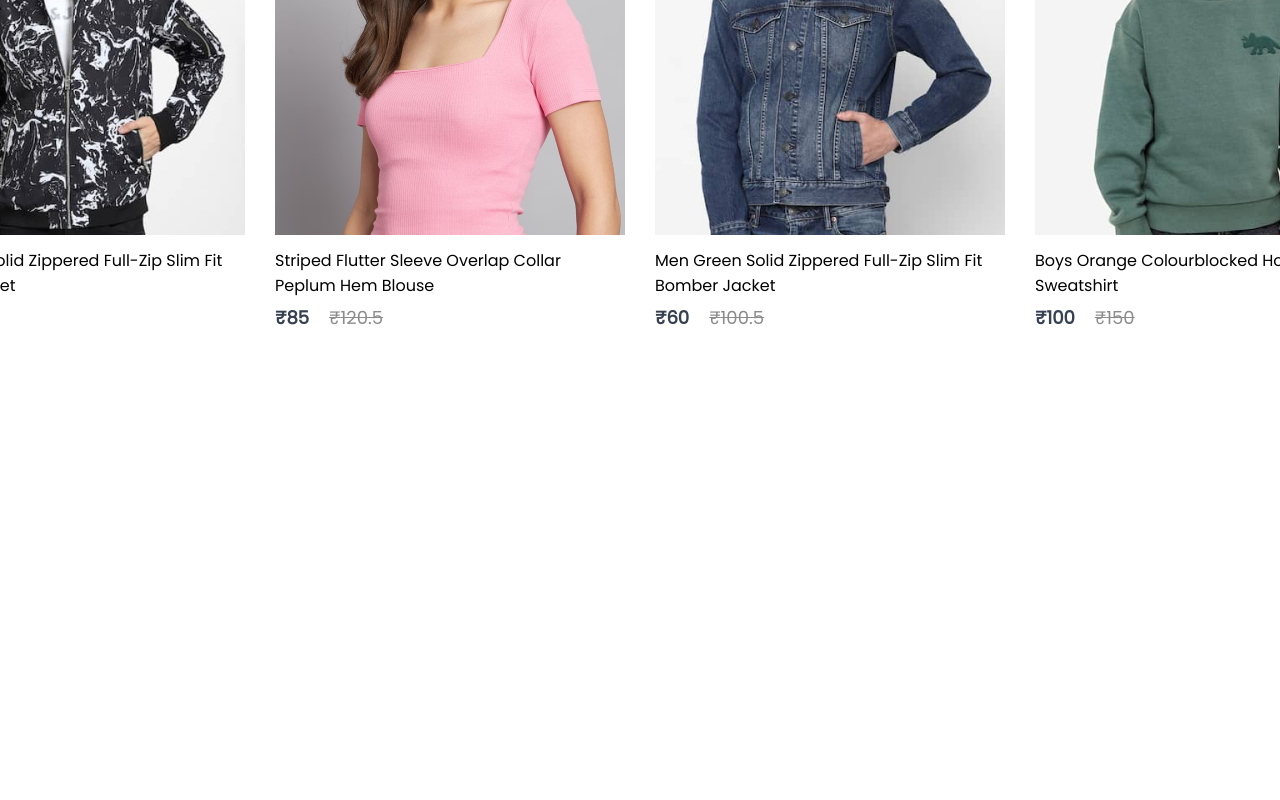
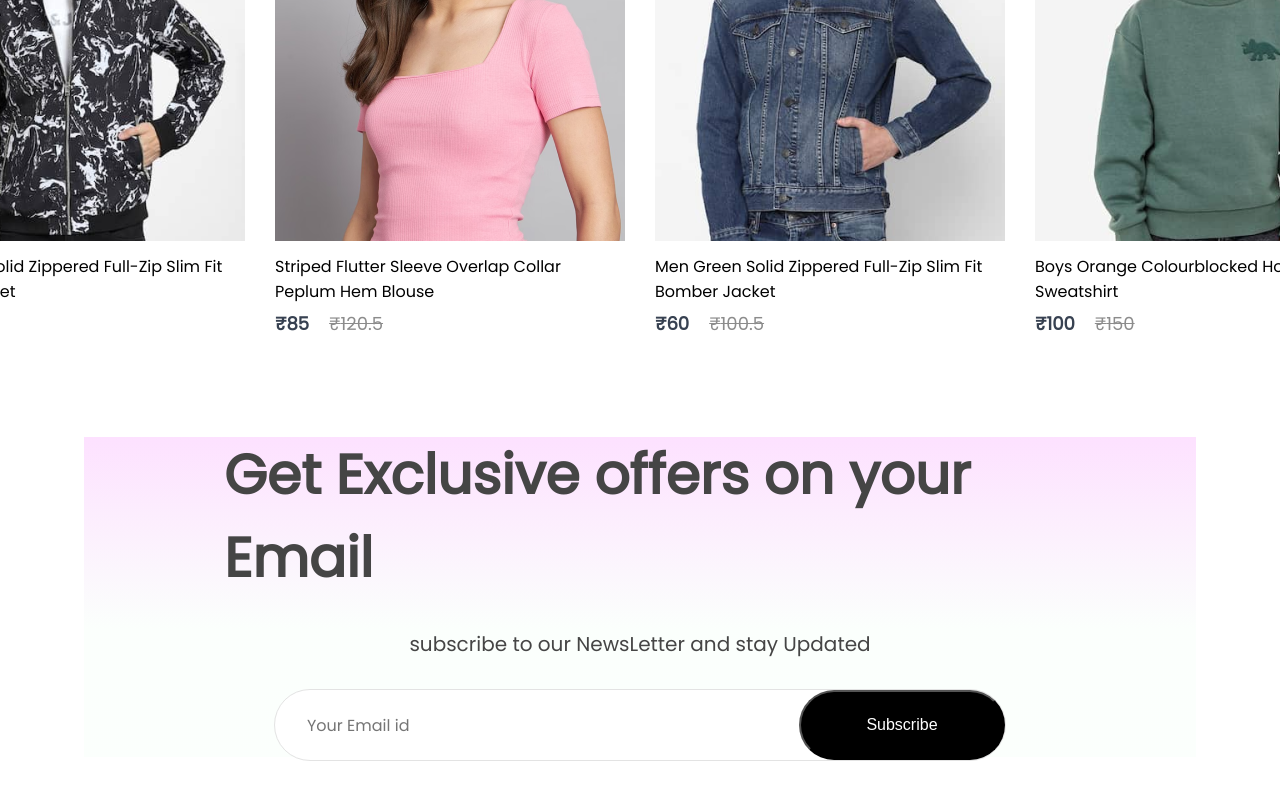
Before and after one commit to saranedubridge/E-commerce, a React (Vite) app in the folder frontend/: page / in a window 1280 px wide. Shown: the part 3121-3921 px from the top of the page. Before the commit the page ends 3452 px from the top, so only its background shows below. Built offline with nearby package versions, Linux system fonts and the light colour scheme.

Commit message:
newsLetter compounent created

```diff
--- a/frontend/src/Components/NewCollections/NewCollections.css
+++ b/frontend/src/Components/NewCollections/NewCollections.css
@@ -3,7 +3,8 @@
     flex-direction: column;
     align-items: center;
     gap: 10px;
-    height: 90vh;
+    margin-bottom: 100px;
+
 
 }
 
--- /dev/null
+++ b/frontend/src/Components/NewsLetter/NewsLetter.css
@@ -0,0 +1,56 @@
+.newsletter{
+    width: 65%;
+    height:40vh;
+    display:flex;
+    flex-direction:column;
+    align-items: center;
+    justify-content: center;
+    margin: auto;
+    padding: 0px 140px;
+    margin-bottom: 150px;
+    background: linear-gradient(180deg, #fde1ff 0%, #e1ffea22 60%);
+    gap:30px
+}
+
+.newsletter h1{
+    color: #454545;
+    font-size: 55px;
+    font-weight:600;
+}
+
+.newsletter p{
+    color: #454545;
+    font-size: 20px;
+}
+
+.newsletter div{
+    display: flex;
+    align-items: center;
+    justify-content: space-between;
+    background: white;
+    width: 730px;
+    height: 70px;
+    border-radius:80px ;
+    border: 1px solid #e3e3e3;
+}
+
+.newsletter input{
+    width: 500px;
+    margin-left: 30px;
+    border: none;
+    outline: none;
+    color: #616161;
+    font-family: poppins;
+    font-size: 16px;
+
+}
+
+.newsletter div button{
+    width: 210px;
+    height: 70px;
+    border-radius: 80px;
+    background: black;
+    color:white;
+    font-size: 16px;
+    cursor: pointer;
+}
--- /dev/null
+++ b/frontend/src/Components/NewsLetter/NewsLetter.jsx
@@ -0,0 +1,18 @@
+import React from 'react'
+import './NewsLetter.css'
+
+const NewsLetter = () => {
+  return (
+    <div className='newsletter'>
+        <h1>Get Exclusive offers on your Email</h1>
+        <p>subscribe to our NewsLetter and stay Updated</p>
+        <div>
+            <input type="email" placeholder='Your Email id' />
+            <button>Subscribe</button>
+        </div>
+    </div>
+
+  )
+}
+
+export default NewsLetter
--- a/frontend/src/Pages/Shop.jsx
+++ b/frontend/src/Pages/Shop.jsx
@@ -3,6 +3,7 @@ import Hero from '../Components/Hero/Hero'
 import Popular from '../Components/Popular/Popular'
 import Offers from '../Components/Offers/Offers'
 import NewCollections from '../Components/NewCollections/NewCollections'
+import NewsLetter from '../Components/NewsLetter/NewsLetter'
 
 const shop = () => {
   return (
@@ -11,6 +12,7 @@ const shop = () => {
       <Popular/>
       <Offers/>
       <NewCollections/>
+      <NewsLetter/>
 
     </div>
   )
```
